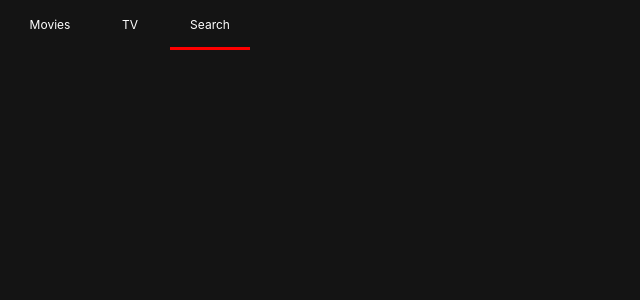
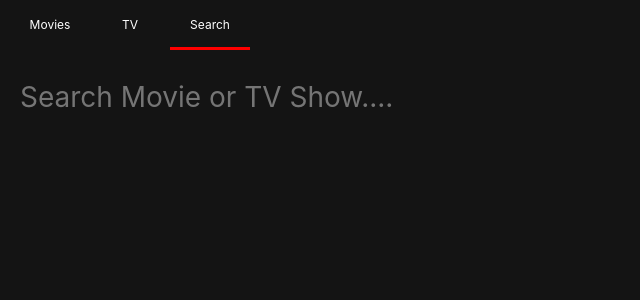
Before and after one commit to sondeokhyeon/react-nomflix, a React (Create React App) app: page /search in a window 1280 px wide. Shown: the top 300 px of the page, without its empty margins (0-640 px from the left). Built offline with nearby package versions, Linux system fonts and the light colour scheme.

Commit message:
Today I Learn

```diff
--- /dev/null
+++ b/src/Components/Loader.js
@@ -0,0 +1,19 @@
+import React from "react";
+import styled from "styled-components";
+
+const Container = styled.div`
+  height: 100vh;
+  width: 100vw;
+  display: flex;
+  justify-content: center;
+  font-size: 28px;
+  margin-top: 20px;
+`;
+
+export default () => (
+  <Container>
+    <span role="img" aria-label="loading">
+      😅
+    </span>
+  </Container>
+);
--- /dev/null
+++ b/src/Components/Message.js
@@ -0,0 +1,25 @@
+import React from "react";
+import Proptypes from "prop-types";
+import styled from "styled-components";
+
+const Container = styled.div`
+  width: 100vw;
+  display: flex;
+  justify-content: center;
+`;
+
+const Text = styled.span`
+  color: ${props => props.color};
+`;
+
+const Message = ({ text, color }) => (
+  <Container>
+    <Text color={color}>{text}</Text>
+  </Container>
+);
+Message.propTypes = {
+  text: Proptypes.string.isRequired,
+  color: Proptypes.string.isRequired
+};
+
+export default Message;
--- a/src/Components/Section.js
+++ b/src/Components/Section.js
@@ -15,6 +15,9 @@ const Title = styled.span`
 
 const Grid = styled.div`
   margin-top: 25px;
+  display: grid;
+  grid-template-columns: repeat(auto-fill, 125px);
+  grid-gap: 25px;
 `;
 
 const Section = ({ title, children }) => (
--- a/src/Routes/Home/HomePresenter.js
+++ b/src/Routes/Home/HomePresenter.js
@@ -2,29 +2,40 @@ import React from "react";
 import PropTypes from "prop-types";
 import styled from "styled-components";
 import Section from "Components/Section";
+import Loader from "Components/Loader";
+import Message from "../../Components/Message";
 
 const Container = styled.div`
   padding: 0px 10px;
 `;
 
 const HomePresenter = ({ nowPlaying, popular, upcoming, loading, error }) =>
-  loading ? null : (
+  loading ? (
+    <Loader />
+  ) : (
     <Container>
       {nowPlaying && nowPlaying.length > 0 && (
         <Section title="Now Playing">
-          {nowPlaying.map(movie => movie.title)}
+          {nowPlaying.map(movie => (
+            <span key={movie.id}>{movie.title}</span>
+          ))}
         </Section>
       )}
       {upcoming && upcoming.length > 0 && (
         <Section title="upcoming Playing">
-          {upcoming.map(movie => movie.title)}
+          {upcoming.map(movie => (
+            <span key={movie.id}>{movie.title}</span>
+          ))}
         </Section>
       )}
       {popular && popular.length > 0 && (
         <Section title="popular Playing">
-          {popular.map(movie => movie.title)}
+          {popular.map(movie => (
+            <span key={movie.id}>{movie.title}</span>
+          ))}
         </Section>
       )}
+      {error && <Message color="#e74c3c" text={error} />}
     </Container>
   );
 
--- a/src/Routes/Search/SearchContainer.js
+++ b/src/Routes/Search/SearchContainer.js
@@ -11,11 +11,21 @@ export default class extends React.Component {
     error: null
   };
 
-  handleSubmit = () => {
+  handleSubmit = event => {
+    event.preventDefault();
     const { searchTerm } = this.state;
     if (searchTerm !== "") {
       this.searchByTerm(searchTerm);
     }
+  };
+
+  updateTerm = event => {
+    const {
+      target: { value }
+    } = event;
+    this.setState({
+      searchTerm: value
+    });
   };
 
   searchByTerm = async () => {
@@ -31,8 +41,6 @@ export default class extends React.Component {
         movieResults,
         tvResults
       });
-
-      this.setState({ loading: true });
     } catch {
       this.setState({ error: "Can't find result" });
     } finally {
@@ -50,6 +58,7 @@ export default class extends React.Component {
         error={error}
         searchTerm={searchTerm}
         handleSubmit={this.handleSubmit}
+        updateTerm={this.updateTerm}
       />
     );
   }
--- a/src/Routes/Search/SearchPresenter.js
+++ b/src/Routes/Search/SearchPresenter.js
@@ -1,6 +1,24 @@
 import React from "react";
 import PropTypes from "prop-types";
 import styled from "styled-components";
+import Loader from "Components/Loader";
+import Section from "Components/Section";
+import Message from "../../Components/Message";
+
+const Container = styled.div`
+  padding: 0px 20px;
+`;
+
+const Form = styled.form`
+  margin-bottom: 50px;
+  width: 100%;
+`;
+
+const Input = styled.input`
+  all: unset;
+  font-size: 28px;
+  width: 100%;
+`;
 
 const SearchPresenter = ({
   movieResult,
@@ -8,8 +26,46 @@ const SearchPresenter = ({
   loading,
   searchTerm,
   handleSubmit,
-  error
-}) => null;
+  error,
+  updateTerm
+}) => (
+  <Container>
+    <Form onSubmit={handleSubmit}>
+      <Input
+        placeholder="Search Movie or TV Show...."
+        value={searchTerm}
+        onChange={updateTerm}
+      />
+    </Form>
+    {loading ? (
+      <Loader />
+    ) : (
+      <>
+        {movieResult && movieResult.length > 0 && (
+          <Section title="Movie Results">
+            {movieResult.map(movie => (
+              <span key={movie.id}>{movie.title}</span>
+            ))}
+          </Section>
+        )}
+        {tvResults && tvResults.length > 0 && (
+          <Section title="Tv Show Results">
+            {tvResults.map(show => (
+              <span key={show.id}>{show.name}</span>
+            ))}
+          </Section>
+        )}
+      </>
+    )}
+    {error && <Message color="#e74c3c" text={error} />}
+    {tvResults &&
+      movieResult &&
+      tvResults.length === 0 &&
+      movieResult.length === 0 && (
+        <Message text="Nothing found" color="#95a5a6" />
+      )}
+  </Container>
+);
 
 SearchPresenter.propTypes = {
   movieResult: PropTypes.array,
@@ -17,7 +73,8 @@ SearchPresenter.propTypes = {
   error: PropTypes.string,
   searchTerm: PropTypes.string,
   loading: PropTypes.bool.isRequired,
-  handleSubmit: PropTypes.func.isRequired
+  handleSubmit: PropTypes.func.isRequired,
+  updateTerm: PropTypes.func.isRequired
 };
 
 export default SearchPresenter;
--- a/src/Routes/TV/TVContainer.js
+++ b/src/Routes/TV/TVContainer.js
@@ -28,7 +28,9 @@ export default class extends React.Component {
         error: "Can't find TV information."
       });
     } finally {
-      this.setState({ loading: false });
+      this.setState({
+        loading: false
+      });
     }
   }
 
--- a/src/Routes/TV/TVPresenter.js
+++ b/src/Routes/TV/TVPresenter.js
@@ -1,9 +1,43 @@
 import React from "react";
 import PropTypes from "prop-types";
 import styled from "styled-components";
+import Section from "Components/Section";
+import Loader from "Components/Loader";
+import Message from "../../Components/Message";
+
+const Container = styled.div`
+  padding: 0px 20px;
+`;
 
 const TVPresenter = ({ topRated, popular, airingToday, loading, error }) =>
-  null;
+  loading ? (
+    <Loader />
+  ) : (
+    <Container>
+      {topRated && topRated.length > 0 && (
+        <Section title="Top Rated Shows">
+          {topRated.map(show => (
+            <span key={show.id}>{show.name}</span>
+          ))}
+        </Section>
+      )}
+      {popular && popular.length > 0 && (
+        <Section title="Popular Show">
+          {popular.map(show => (
+            <span key={show.id}>{show.name}</span>
+          ))}
+        </Section>
+      )}
+      {airingToday && airingToday.length > 0 && (
+        <Section title="Airing Today">
+          {airingToday.map(show => (
+            <span key={show.id}>{show.name}</span>
+          ))}
+        </Section>
+      )}
+      {error && <Message color="#e74c3c" text={error} />}
+    </Container>
+  );
 
 TVPresenter.propTypes = {
   topRated: PropTypes.array,
--- a/src/api.js
+++ b/src/api.js
@@ -28,8 +28,8 @@ export const moviesApi = {
 
 export const tvApi = {
   topRated: () => api.get("tv/top_rated"),
-  popualr: () => api.get("tv/popular"),
-  airingToday: () => api.get("tv/airingToday"),
+  popular: () => api.get("tv/popular"),
+  airingToday: () => api.get("tv/airing_today"),
   showDetail: id =>
     api.get(`tv/${id}`, {
       params: {
```
